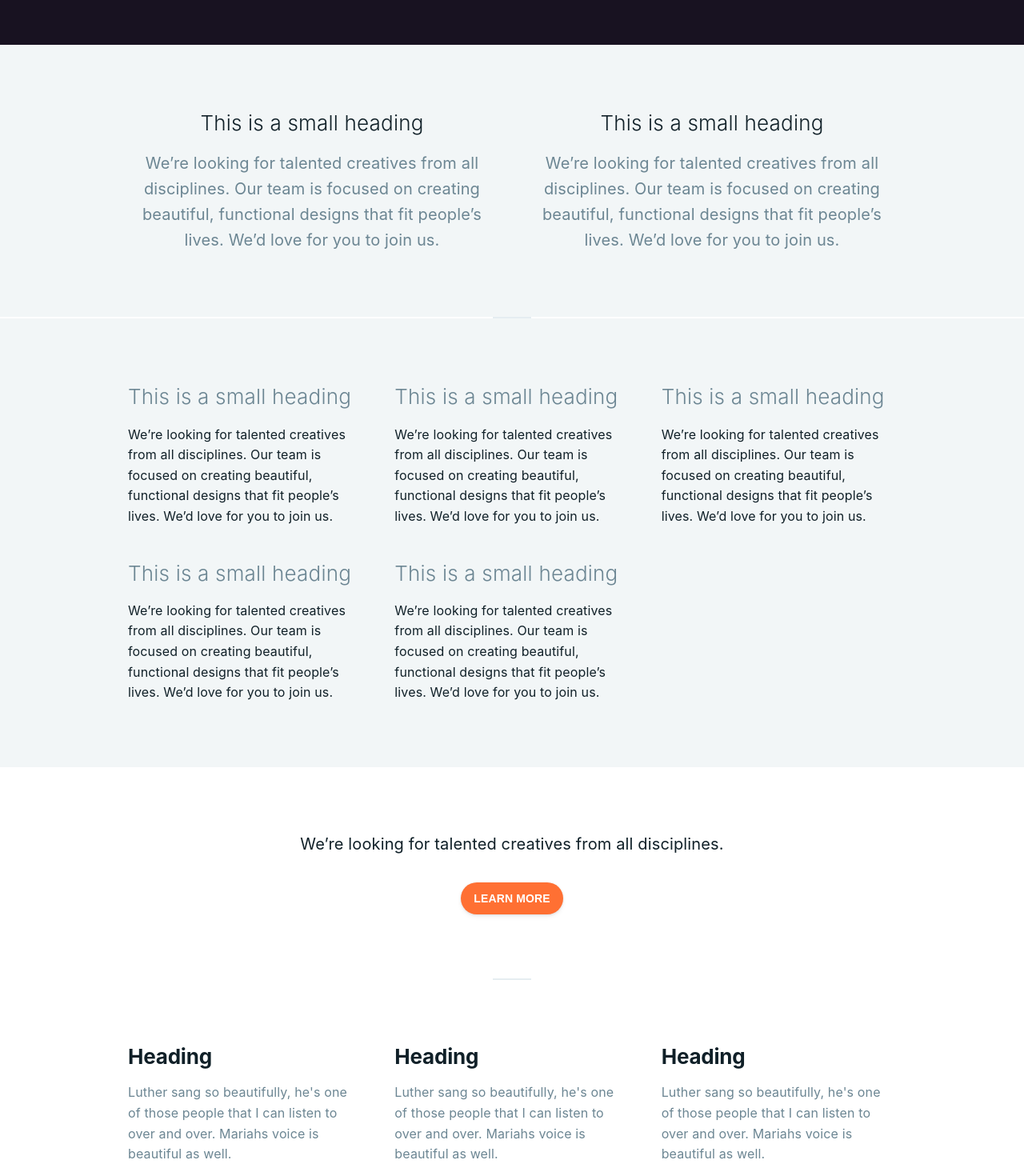
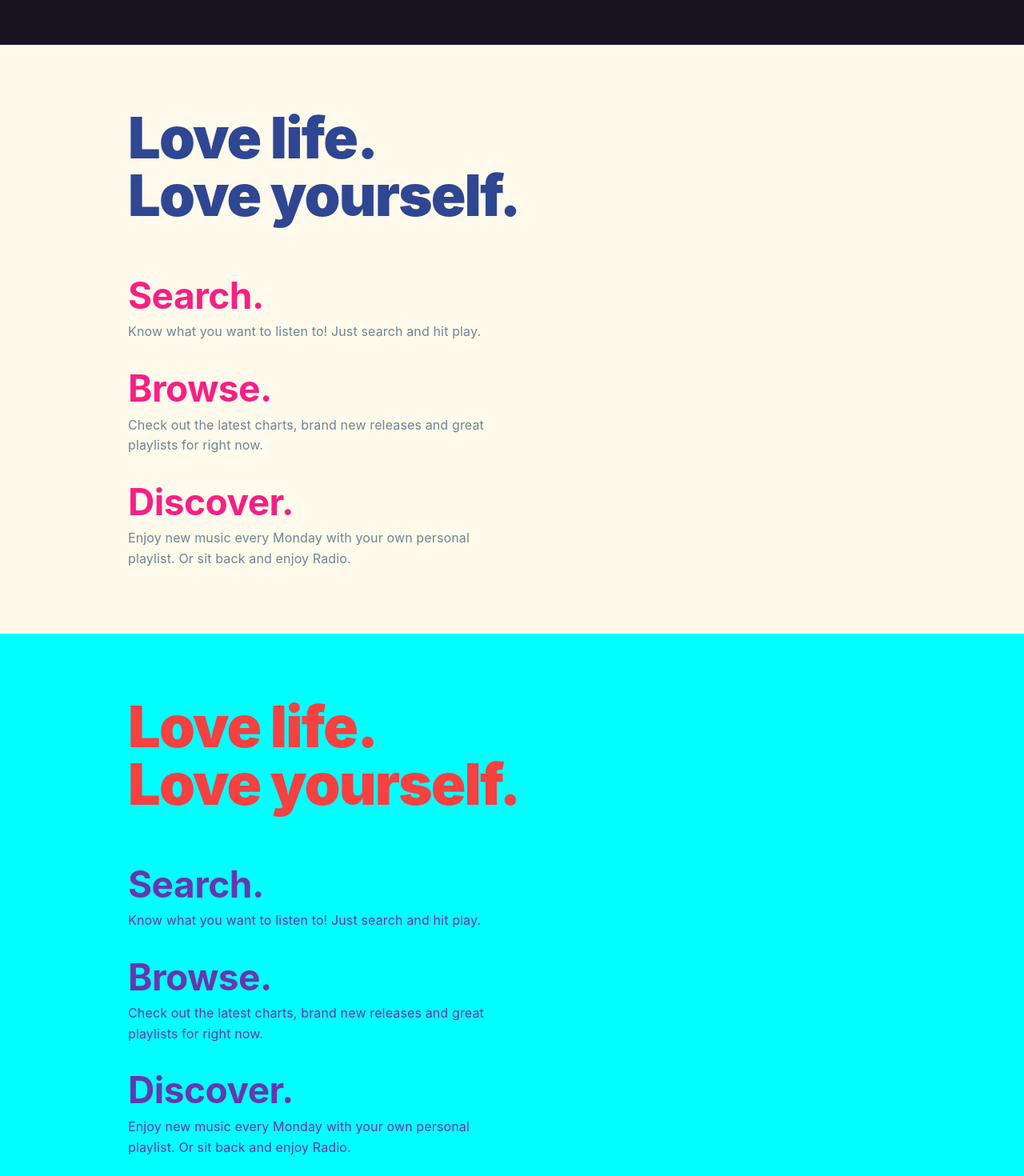
Before and after one commit to alobato/modulz-styled, a React (Create React App) app: page / in a window 1280 px wide. Shown: the part 1400-2870 px from the top of the page at 80% size. Built offline with nearby package versions, Linux system fonts and the light colour scheme.

Commit message:
Playing with more color

```diff
--- a/src/App.js
+++ b/src/App.js
@@ -102,6 +102,72 @@ class App extends Component {
                     <Heading tealTint>Discover.</Heading>
                   </Spacing>
                   <Text violetTint>Enjoy new music every Monday with your own personal playlist. Or sit back and enjoy Radio.</Text>
+                </Spacing>
+              </GridColumn>
+              <GridColumn column_12 bps_column_6>
+
+              </GridColumn>
+            </Grid>
+          </Container>
+        </Section>
+
+        <Section large amberTint>
+          <Container large>
+            <Spacing mb8>
+              <Heading large indigoShade>Love life.<br></br> Love yourself.</Heading>
+            </Spacing>
+            <Grid>
+              <GridColumn column_12 bps_column_6>
+                <Spacing mb5>
+                  <Spacing mb2>
+                    <Heading pink>Search.</Heading>
+                  </Spacing>
+                  <Text gray_500>Know what you want to listen to! Just search and hit play.</Text>
+                </Spacing>
+                <Spacing mb5>
+                  <Spacing mb2>
+                    <Heading pink>Browse.</Heading>
+                  </Spacing>
+                  <Text gray_500>Check out the latest charts, brand new releases and great playlists for right now.</Text>
+                </Spacing>
+                <Spacing>
+                  <Spacing mb2>
+                    <Heading pink>Discover.</Heading>
+                  </Spacing>
+                  <Text gray_500>Enjoy new music every Monday with your own personal playlist. Or sit back and enjoy Radio.</Text>
+                </Spacing>
+              </GridColumn>
+              <GridColumn column_12 bps_column_6>
+
+              </GridColumn>
+            </Grid>
+          </Container>
+        </Section>
+
+        <Section large cyan>
+          <Container large>
+            <Spacing mb8>
+              <Heading large red>Love life.<br></br> Love yourself.</Heading>
+            </Spacing>
+            <Grid>
+              <GridColumn column_12 bps_column_6>
+                <Spacing mb5>
+                  <Spacing mb2>
+                    <Heading violet>Search.</Heading>
+                  </Spacing>
+                  <Text violet>Know what you want to listen to! Just search and hit play.</Text>
+                </Spacing>
+                <Spacing mb5>
+                  <Spacing mb2>
+                    <Heading violet>Browse.</Heading>
+                  </Spacing>
+                  <Text violet>Check out the latest charts, brand new releases and great playlists for right now.</Text>
+                </Spacing>
+                <Spacing>
+                  <Spacing mb2>
+                    <Heading violet>Discover.</Heading>
+                  </Spacing>
+                  <Text violet>Enjoy new music every Monday with your own personal playlist. Or sit back and enjoy Radio.</Text>
                 </Spacing>
               </GridColumn>
               <GridColumn column_12 bps_column_6>
--- a/src/Palette.js
+++ b/src/Palette.js
@@ -45,6 +45,7 @@ export const PURPLE_500 = 'hsl(288, 64%, 42%)';
 export const PURPLE_900 = 'hsl(288, 30%, 10%)';
 
 export const INDIGO_500 = 'hsl(226, 56%, 48%)';
+export const INDIGO_700 = 'hsl(226, 52%, 38%)';
 
 export const BLUE_100 = 'hsl(200, 100%, 97%)';
 export const BLUE_300 = 'hsl(200, 80%, 80%)';
@@ -54,6 +55,8 @@ export const BLUE_700 = 'hsl(200, 95%, 35%)';
 export const TEAL_100 = 'hsl(172, 100%, 97%)';
 export const TEAL_300 = 'hsl(172, 80%, 80%)';
 export const TEAL_500 = 'hsl(172, 100%, 35%)'
+
+export const CYAN_500 = 'hsl(180, 100%, 50%)';
 
 export const GREEN_100 = 'hsl(132, 80%, 97%)'
 export const GREEN_300 = 'hsl(132, 80%, 80%)';
--- a/src/components/Heading.js
+++ b/src/components/Heading.js
@@ -63,6 +63,8 @@ const Heading = styled.h3`
   ${props => props.crimsonTint && css` color: ${palette.CRIMSON_300}; `}
   ${props => props.lavenderTint && css` color: ${palette.LAVENDER_300}; `}
   ${props => props.violetTint && css` color: ${palette.VIOLET_300}; `}
+
+  ${props => props.indigoShade && css` color: ${palette.INDIGO_700}; `}
 `;
 
 export default Heading;
--- a/src/components/Section.js
+++ b/src/components/Section.js
@@ -34,6 +34,7 @@ const Section = styled.section`
   ${props => props.indigo && css` background-color: ${palette.INDIGO_500}; `}
   ${props => props.blue && css` background-color: ${palette.BLUE_500}; `}
   ${props => props.teal && css` background-color: ${palette.TEAL_500}; `}
+  ${props => props.cyan && css` background-color: ${palette.CYAN_500}; `}
   ${props => props.green && css` background-color: ${palette.GREEN_500}; `}
   ${props => props.lime && css` background-color:${palette.LIME_500}; `}
   ${props => props.yellow && css` background-color:${palette.YELLOW_500}; `}
--- a/src/components/Text.js
+++ b/src/components/Text.js
@@ -48,6 +48,21 @@ const Text = styled.p`
   ${props => props.crimsonTint && css` color: ${palette.CRIMSON_300}; `}
   ${props => props.lavenderTint && css` color: ${palette.LAVENDER_300}; `}
   ${props => props.violetTint && css` color: ${palette.VIOLET_300}; `}
+
+  ${props => props.redShade && css` color: ${palette.RED_700}; `}
+  ${props => props.pinkShade && css` color: ${palette.PINK_700}; `}
+  ${props => props.purpleShade && css` color: ${palette.PURPLE_700}; `}
+  ${props => props.indigoShade && css` color: ${palette.INDIGO_700}; `}
+  ${props => props.blueShade && css` color: ${palette.BLUE_700}; `}
+  ${props => props.tealShade && css` color: ${palette.TEAL_700}; `}
+  ${props => props.greenShade && css` color: ${palette.GREEN_700}; `}
+  ${props => props.limeShade && css` color: ${palette.LIME_700}; `}
+  ${props => props.yellowShade && css` color: ${palette.YELLOW_700}; `}
+  ${props => props.amberShade && css` color: ${palette.AMBER_700}; `}
+  ${props => props.orangeShade && css` color: ${palette.ORANGE_700}; `}
+  ${props => props.crimsonShade && css` color: ${palette.CRIMSON_700}; `}
+  ${props => props.lavenderShade && css` color: ${palette.LAVENDER_700}; `}
+  ${props => props.violetShade && css` color: ${palette.VIOLET_700}; `}
 `;
 
 export default Text;
```
